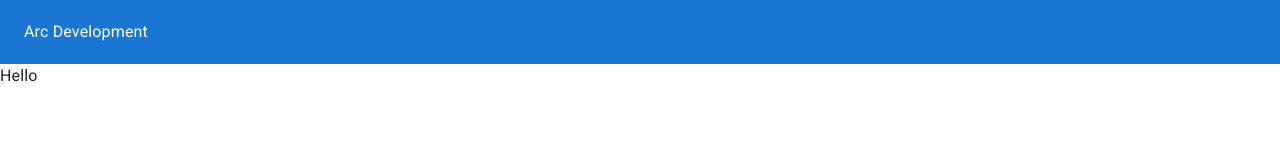
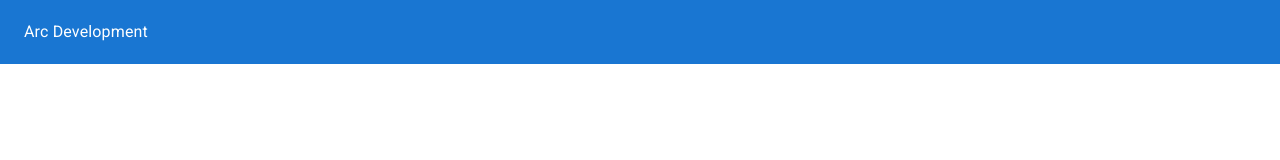
Before and after one commit to sossw1/arcdev-mui-tutorial, a React (Create React App) app: page / in a window 1280 px wide. Shown: the top 160 px of the page. Built offline with nearby package versions, Linux system fonts and the light colour scheme.

Commit message:
theme provider

```diff
--- a/src/components/App.js
+++ b/src/components/App.js
@@ -1,11 +1,15 @@
+import { ThemeProvider } from '@mui/material/styles';
+
+import theme from './ui/Theme';
 import Header from '../components/ui/Header';
 
 function App() {
   return (
-    <div className='App'>
-      <Header />
-      Hello
-    </div>
+    <ThemeProvider theme={theme}>
+      <Header>
+        Hello
+      </Header>
+    </ThemeProvider>
   );
 }
 
--- /dev/null
+++ b/src/components/ui/Theme.js
@@ -0,0 +1,5 @@
+import { createTheme } from '@mui/material';
+
+export default createTheme({
+
+});
```
